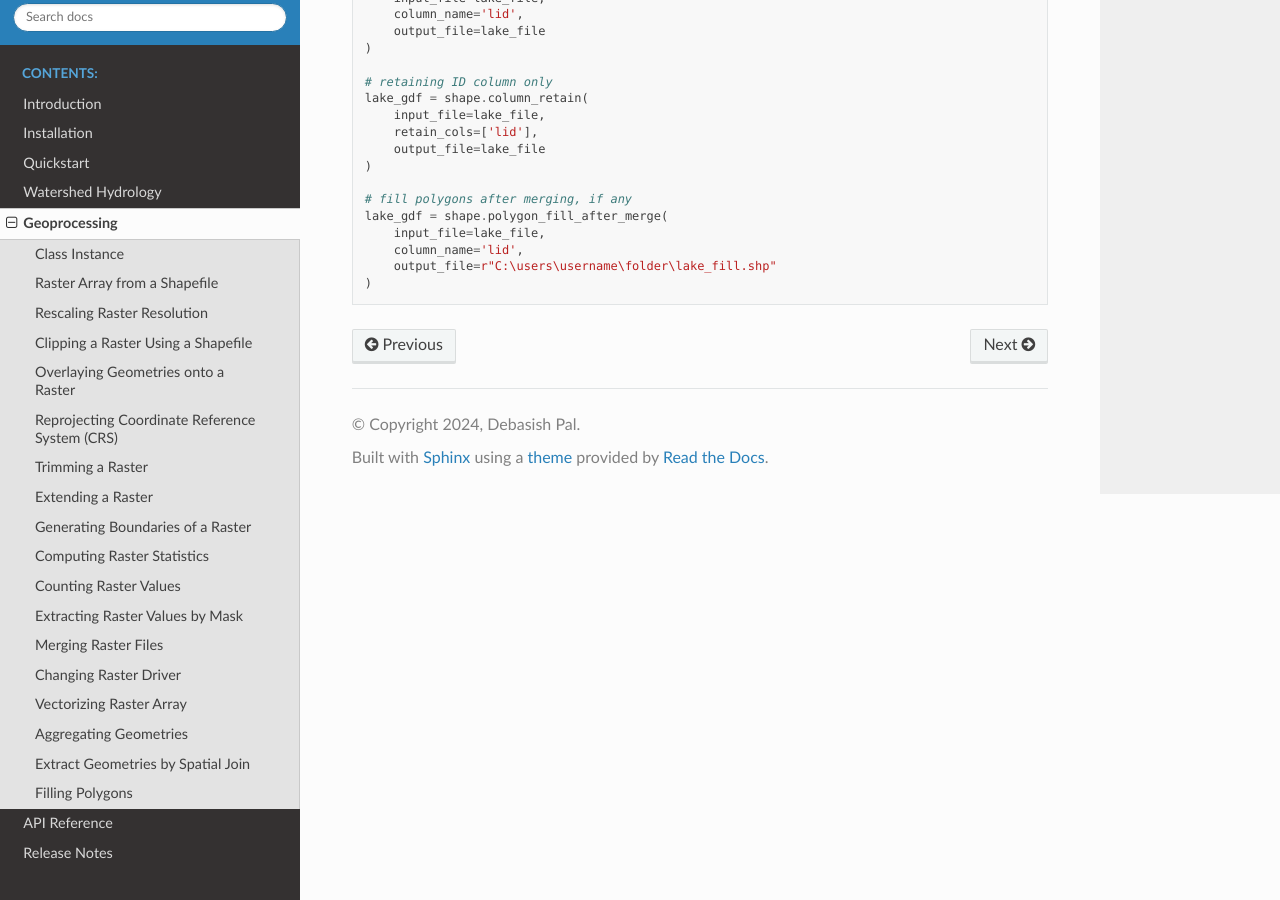
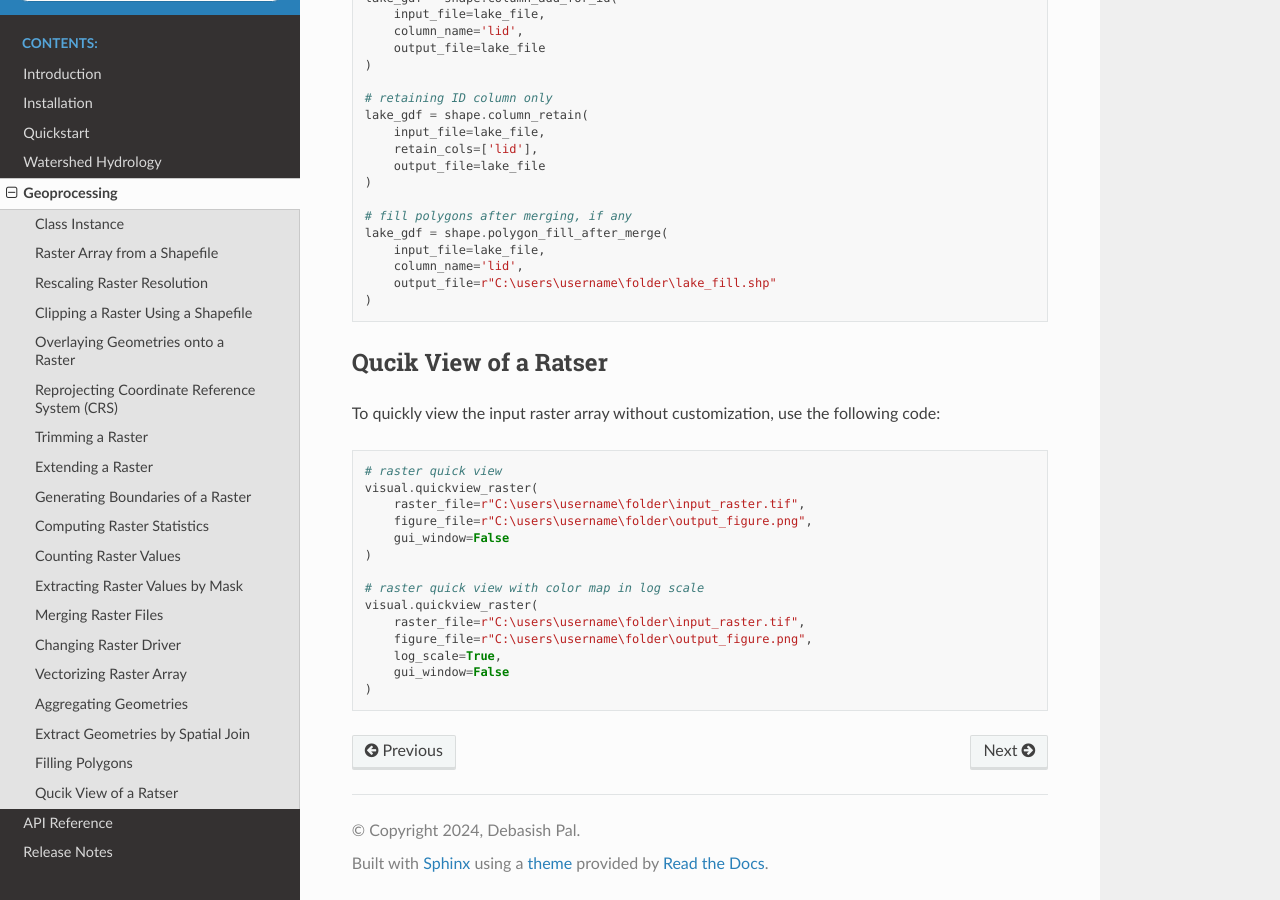
Before and after one commit to debpal/GeoAnalyze, a Sphinx documentation site: the page built from docs/geoprocessing.rst, in a window 1280 px wide and 900 px high, scrolled down 5205 px. Built offline with Sphinx 7.4.7 and the Read the Docs theme 3.1.0, drawn with Linux system fonts in a browser that asks for light colours; some of the changed text lies outside the part shown.

Commit message:
update docs

```diff
--- a/docs/geoprocessing.rst
+++ b/docs/geoprocessing.rst
@@ -17,6 +17,7 @@ To begin, instantiate the required classes as follows:
     packagedata = GeoAnalyze.PackageData()
     raster = GeoAnalyze.Raster()
     shape = GeoAnalyze.Shape()
+    visual = GeoAnalyze.Visual()
 
 
 Raster Array from a Shapefile
@@ -324,3 +325,27 @@ Before filling, we perform column operations to assign and retain an ID for each
         column_name='lid',
         output_file=r"C:\users\username\folder\lake_fill.shp"
     )
+
+
+Qucik View of a Ratser
+--------------------------
+
+To quickly view the input raster array without customization, use the following code:
+
+
+.. code-block:: python
+
+    # raster quick view
+    visual.quickview_raster(
+        raster_file=r"C:\users\username\folder\input_raster.tif",
+        figure_file=r"C:\users\username\folder\output_figure.png",
+        gui_window=False
+    )
+
+    # raster quick view with color map in log scale
+    visual.quickview_raster(
+        raster_file=r"C:\users\username\folder\input_raster.tif",
+        figure_file=r"C:\users\username\folder\output_figure.png",
+        log_scale=True,
+        gui_window=False
+    )
--- a/docs/requirements-docs.txt
+++ b/docs/requirements-docs.txt
@@ -3,3 +3,4 @@ geopandas
 rasterio
 fiona
 pyflwdir
+matplotlib
```
